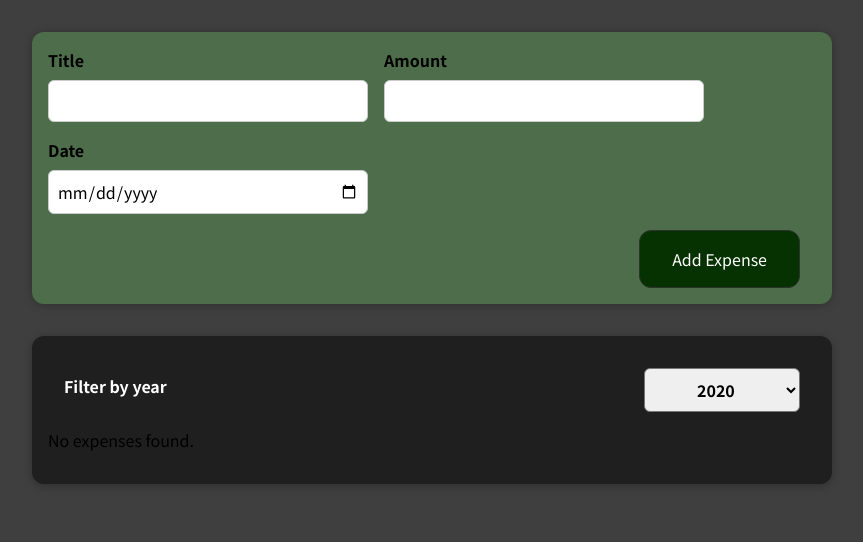
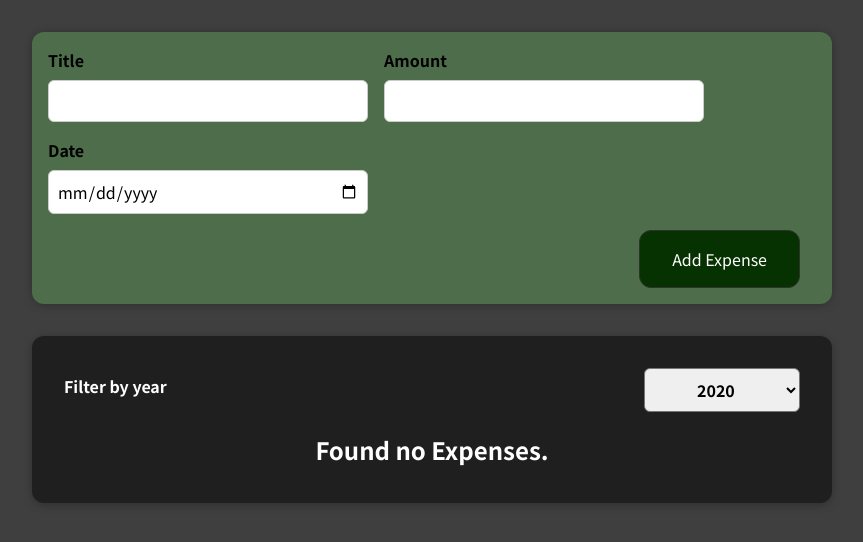
Before and after one commit to ddeveloper72/react-complete-guide, a React (Create React App) app: page / in a window 1280 px wide. Shown: the top 542 px of the page, without its empty margins (208-1071 px from the left). Built offline with nearby package versions, Linux system fonts and the light colour scheme.

Commit message:
move all logic for ExpenseList to its own component

```diff
--- a/src/components/Expenses/Expenses.js
+++ b/src/components/Expenses/Expenses.js
@@ -1,6 +1,6 @@
 import React, { useState } from 'react';
 import './Expenses.css';
-import ExpenseItem from './ExpenseItem';
+import ExpensesList from './ExpensesList';
 import ExpenseFilter from '../ExpenseFilter/ExpenseFilter';
 import Card from '../UI/Card';
 
@@ -21,28 +21,12 @@ const Expenses = (props) => {
     return expense.date.getFullYear().toString() === filteredYear;
   });
 
-  // use map to iterate through the array of filteredExpenses items
-  let expensesContent = <p>No expenses found.</p>;
-
-  // use conditional logic to iterate through the array of filteredExpenses items
-  if (filteredExpenses.length > 0) {
-    expensesContent = filteredExpenses.map((expense) => (
-      <ExpenseItem
-        key={expense.id}
-        title={expense.title}
-        amount={expense.amount}
-        date={expense.date}
-      />
-    ));
-  }
-
-
   // refer to a constant to get logic
   return (
     <div>
       <Card className="expenses">
         <ExpenseFilter onChangeFilter={filterChangeHandler} selectedYear={filteredYear} />
-        {expensesContent}
+        <ExpensesList item={filteredExpenses}/>
       </Card>
     </div>
   )
```
